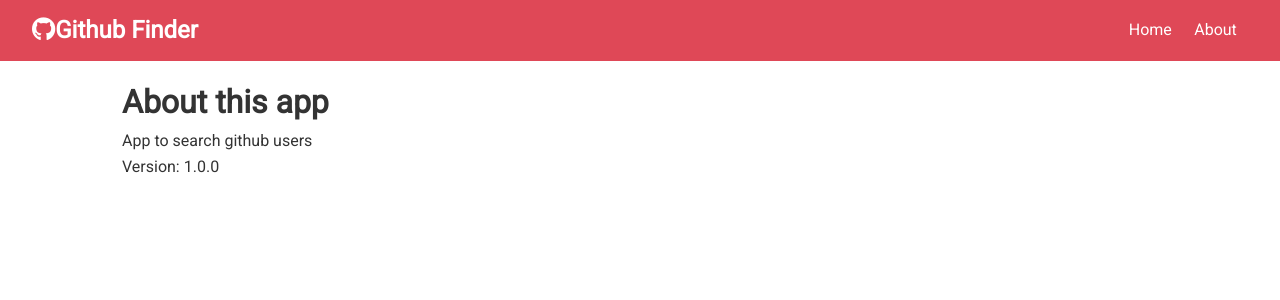
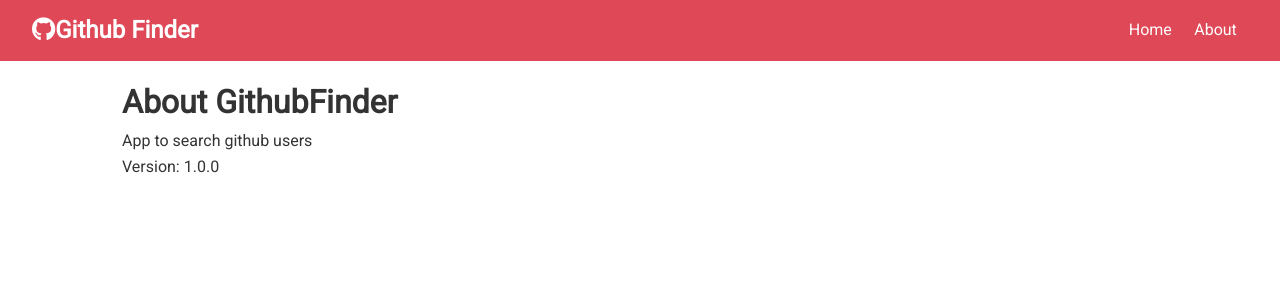
Before and after one commit to SadkiratSingh/Github-FInder, a React (Create React App) app: page /about in a window 1280 px wide. Shown: the top 300 px of the page. Built offline with nearby package versions, Linux system fonts and the light colour scheme; no server answers.

Commit message:
a warning removed

```diff
--- a/src/Components/pages/About.js
+++ b/src/Components/pages/About.js
@@ -3,7 +3,7 @@ import React, { Fragment } from "react";
 const About = () => {
   return (
     <Fragment>
-      <h1>About this app</h1>
+      <h1>About GithubFinder</h1>
       <p>App to search github users</p>
       <p>Version: 1.0.0</p>
     </Fragment>
--- a/src/Components/users/User.js
+++ b/src/Components/users/User.js
@@ -12,6 +12,7 @@ const User = (props) => {
   useEffect(() => {
     onGetUser(match.params.login);
     onGetRepos(match.params.login);
+    //eslint-disable-next-line
   }, []);
 
   const {
```
